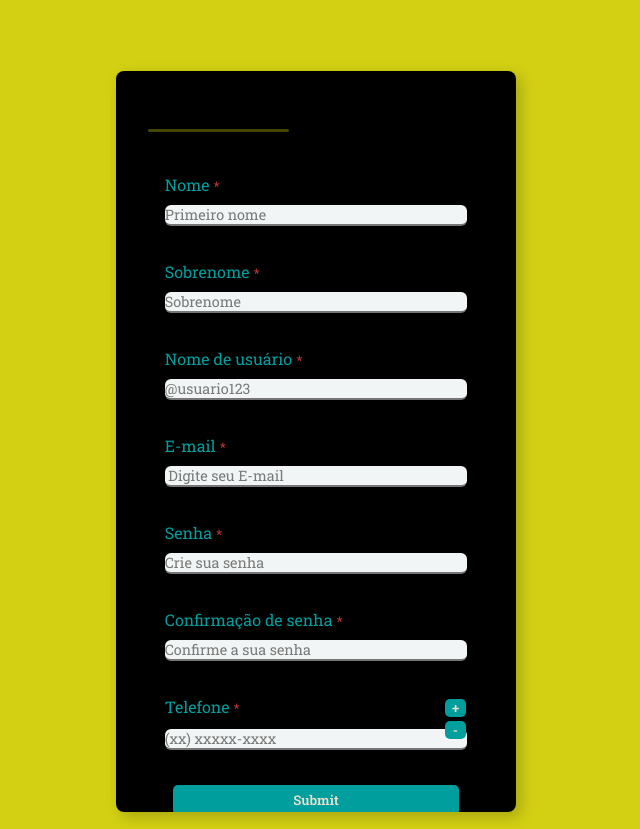
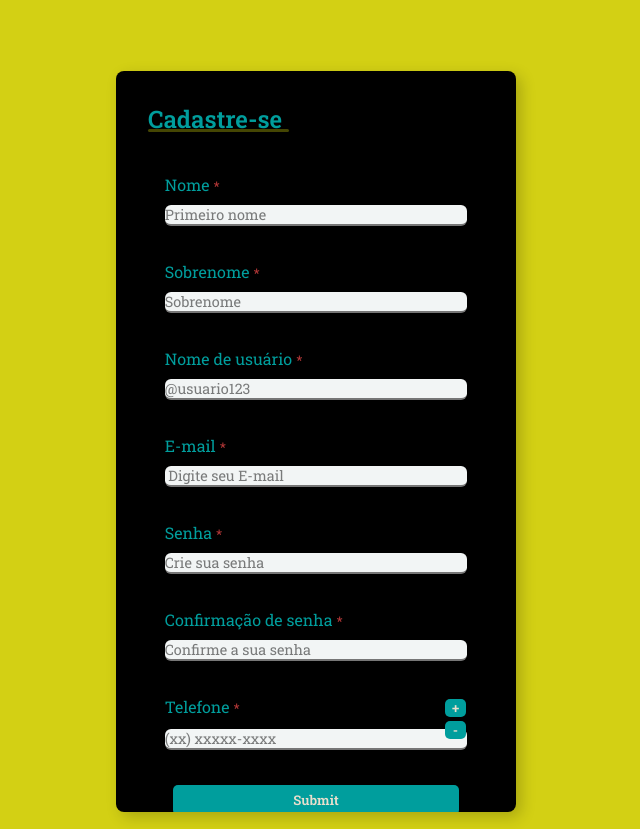
Before and after one commit to edsonmarquessc/projetopaper, a PHP site: page /formularioCadastro.html in a window 1280 px wide. Shown: the top 829 px of the page, without its empty margins (324-964 px from the left). Run offline with PHP 8.4, Linux system fonts and the light colour scheme.

Commit message:
campo css atualizado

```diff
--- a/css/styleCadastro.css
+++ b/css/styleCadastro.css
@@ -95,6 +95,7 @@ abbr {
 .cabecalho,
 .formulario {
     position: relative;
+    color: #009E9D;
 }
 
 form {
```
